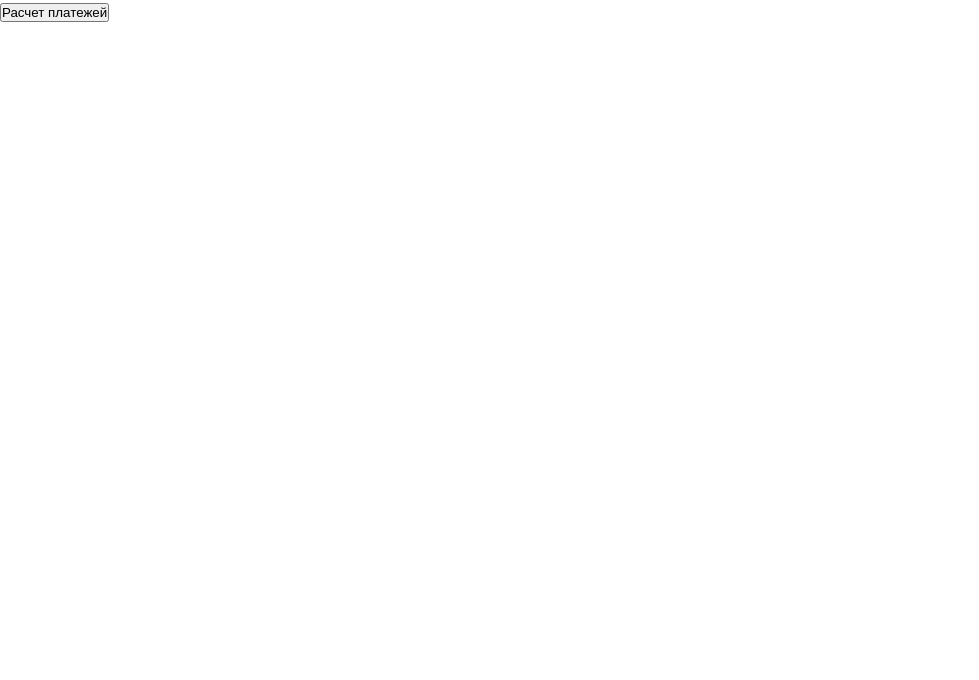
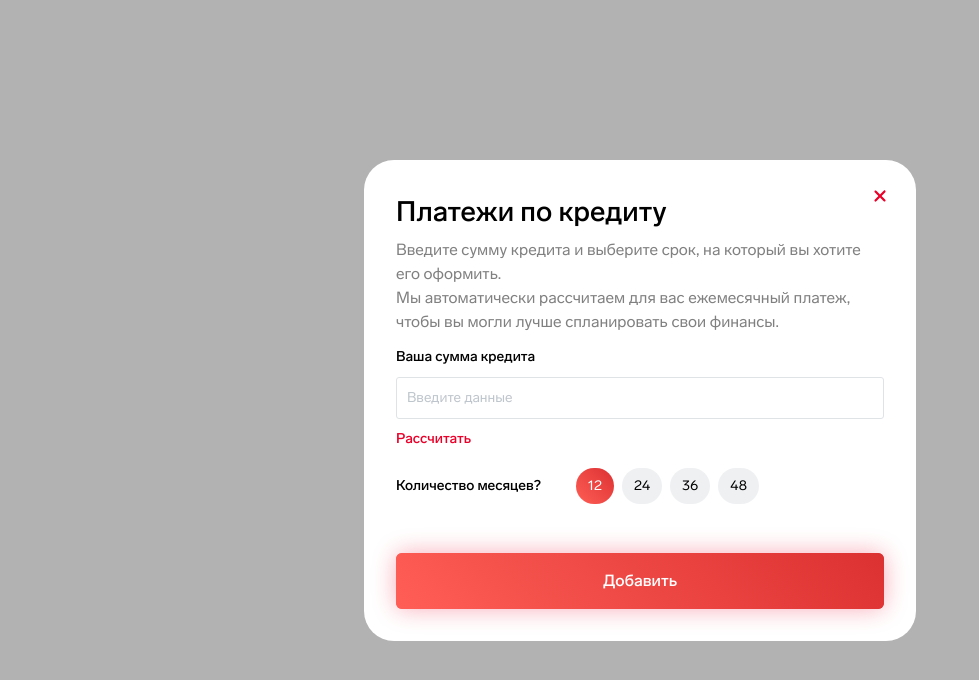
Before and after one commit to olegus199/utk_task, a React (Vite) app: page / in a window 1280 px wide. Shown: the top 680 px of the page, without its empty margins (0-979 px from the left). Built offline with nearby package versions, Linux system fonts and the light colour scheme.

Commit message:
feat: update PaymentCalculations, add CalculationPopup

```diff
--- /dev/null
+++ b/src/features/payment-calculations/CalculationPopup.module.scss
@@ -0,0 +1,181 @@
+@use "../../variables" as *;
+@use "../../mixins" as *;
+
+.popup_container {
+  @include flex_center();
+
+  position: fixed;
+  top: 0;
+  left: 0;
+  width: 100%;
+  height: 100vh;
+  background-color: $gray_200;
+}
+
+.popup_content {
+  position: relative;
+  width: 100%;
+  max-width: 34.5rem;
+  padding: 2rem;
+  background-color: $white;
+  border-radius: 1.875rem;
+}
+
+.close_icon {
+  position: absolute;
+  top: 1.6875rem;
+  right: 1.6875rem;
+  width: 1.125rem;
+  height: 1.125rem;
+  color: $primary;
+  cursor: pointer;
+}
+
+.title {
+  font-size: 1.75rem;
+  font-family: "Lab Grotesque 500", sans-serif;
+  line-height: 2.5rem;
+}
+
+.help_info {
+  margin-top: .375rem;
+  color: $gray_100;
+}
+
+.form {
+  margin-top: .625rem;
+}
+
+.label {
+  font-family: "Lab Grotesque 500", sans-serif;
+  font-size: .875rem;
+}
+
+.input_container {
+  position: relative;
+  margin-top: .5rem;
+}
+
+.amount_input {
+  width: 100%;
+  padding: .5rem .625rem;
+  font-family: "Lab Grotesque 400", sans-serif;
+  font-size: .875rem;
+  color: $black;
+  border: 1px solid $blue_gray_200;
+  border-radius: .1875rem;
+  line-height: 1.5rem;
+  transition: border $standard_transition;
+
+  &::placeholder {
+    color: $blue_gray_100;
+  }
+
+  &:hover {
+    border: 1px solid $black;
+  }
+
+  &:focus {
+    outline: none;
+  }
+}
+
+.currency_label {
+  position: absolute;
+  top: 50%;
+  transform: translateY(-50%);
+}
+
+.submit_button {
+  @include reset_button_defaults();
+
+  margin-top: .5rem;
+  font-size: .875rem;
+  color: $primary;
+}
+
+.months_selector_container {
+  @include flex_align_center();
+
+  margin-top: 1.0625rem;
+
+  .label {
+    margin-right: 2.1875rem;
+  }
+}
+
+.options {
+  @include flex_align_center();
+}
+
+.option {
+  padding: .375rem .75rem;
+  font-size: .875rem;
+  border-radius: 3.125rem;
+  background-color: $blue_gray_300;
+  cursor: pointer;
+
+  &:not(:last-child) {
+    margin-right: .5rem;
+  }
+}
+
+.current_option {
+  background: $main_gradient;
+  color: $white;
+}
+
+.total_container {
+  margin-top: 1.125rem;
+
+  .options {
+    margin-top: .6875rem;
+  }
+}
+
+.payment_amount {
+  margin-top: 1.9375rem;
+  font-size: 1.5rem;
+}
+
+.add_button {
+  @include button();
+
+  position: relative;
+  width: 100%;
+  margin-top: 3.0625rem;
+  padding: 1rem;
+  font-family: "Lab Grotesque 500", sans-serif;
+  background: $main_gradient;
+  box-shadow: 0 0 1.5rem rgba($primary, .33);
+  overflow: hidden;
+
+  &::before,
+  &::after {
+    content: "";
+    position: absolute;
+    top: 0;
+    left: 0;
+    width: 100%;
+    height: 100%;
+    transition: opacity $standard-transition;
+  }
+
+  &::before {
+    background: $main_gradient;
+    opacity: 1;
+  }
+
+  &::after {
+    background: linear-gradient(45deg, $primary, $primary);
+    opacity: 0;
+  }
+
+  &:hover::before {
+    opacity: 0;
+  }
+
+  &:hover::after {
+    opacity: 1;
+  }
+}
--- /dev/null
+++ b/src/features/payment-calculations/CalculationPopup.tsx
@@ -0,0 +1,196 @@
+import styles from "./CalculationPopup.module.scss";
+import { FC, useActionState, useEffect, useRef, useState } from "react";
+import { FaXmark } from "react-icons/fa6";
+import * as React from "react";
+
+interface CalculationPopupProps {
+  handleClose: () => void;
+}
+
+function formatNumber(number: number): string {
+  return number.toLocaleString("en-US").replace(/,/g, " ");
+}
+
+const monthsAmount = [12, 24, 36, 48];
+const paymentPeriod = ["в год", "в месяц"];
+
+const CalculationPopup: FC<CalculationPopupProps> = ({ handleClose }) => {
+  const [inputAmount, setInputAmount] = useState("");
+  const [textWidth, setTextWidth] = useState(0);
+
+  const [creditAmount, setCreditAmount] = useState("");
+
+  const [currentMonthIdx, setCurrentMonthIdx] = useState(0);
+  const [currentPaymentPeriodIdx, setCurrentPaymentPeriodIdx] = useState(1);
+
+  const popupContentRef = useRef<HTMLDivElement>(null);
+  const inputRef = useRef<HTMLInputElement>(null);
+
+  const [submitState, formAction] = useActionState<undefined>(submitAction, undefined);
+
+  function handleInputChange(e: React.ChangeEvent<HTMLInputElement>): void {
+    // Reset credit amount
+    setCreditAmount("");
+
+    // Main logic
+    const { value } = e.target;
+    const formattedVal = formatNumber(Number(value.replace(/[^0-9]/g, "")));
+
+    setInputAmount(formattedVal);
+
+    // Setting "₽" left position
+    if (inputRef.current) {
+      const tempSpan = document.createElement("span");
+      tempSpan.style.visibility = "hidden";
+      tempSpan.style.font = window.getComputedStyle(inputRef.current).font;
+
+      tempSpan.textContent = formattedVal;
+      document.body.appendChild(tempSpan);
+
+      setTextWidth(tempSpan.offsetWidth);
+      document.body.removeChild(tempSpan);
+    }
+  }
+
+  function submitAction(): undefined {
+    setCreditAmount(inputAmount);
+  }
+
+  function calcPaymentAmount(): string {
+    const numericCredit = Number(creditAmount.replace(/[^0-9]/g, ""));
+
+    let val = numericCredit / monthsAmount[currentMonthIdx];
+
+    if (currentPaymentPeriodIdx === 0) {
+      val *= 12;
+    }
+
+    return formatNumber(val);
+  }
+
+  // Handle popup closure
+  useEffect(() => {
+    function handleClickOutside(e: MouseEvent) {
+      if (popupContentRef.current) {
+        if (!popupContentRef.current.contains(e.target as Node)) {
+          handleClose();
+        }
+      }
+    }
+
+    function handleEscClick(e: KeyboardEvent) {
+      if (e.key === "Escape") {
+        handleClose();
+      }
+    }
+
+    document.addEventListener("mousedown", handleClickOutside);
+    document.addEventListener("keydown", handleEscClick);
+
+    return () => {
+      document.removeEventListener("mousedown", handleClickOutside);
+      document.removeEventListener("keydown", handleEscClick);
+    };
+  }, []);
+
+  return (
+    <div className={styles.popup_container}>
+      <div
+        ref={popupContentRef}
+        className={styles.popup_content}
+      >
+        <FaXmark
+          className={styles.close_icon}
+          onClick={handleClose}
+        />
+        <p className={styles.title}>Платежи по кредиту</p>
+        <p className={styles.help_info}>
+          Введите сумму кредита и выберите срок, на который вы хотите
+          его оформить.
+          <br />
+          Мы автоматически рассчитаем для вас ежемесячный платеж,
+          чтобы вы могли лучше спланировать свои финансы.
+        </p>
+
+        <form className={styles.form}>
+          <label
+            htmlFor="amount"
+            className={styles.label}
+          >
+            Ваша сумма кредита
+          </label>
+          <div className={styles.input_container}>
+            <input
+              ref={inputRef}
+              type="text"
+              id="amount"
+              placeholder="Введите данные"
+              value={inputAmount}
+              onChange={handleInputChange}
+              className={styles.amount_input}
+            />
+            {inputAmount && (
+              <p
+                style={{ left: `${textWidth + 20}px` }}
+                className={styles.currency_label}
+              >₽
+              </p>
+            )}
+          </div>
+          <button
+            formAction={formAction}
+            className={styles.submit_button}
+          >
+            Рассчитать
+          </button>
+        </form>
+
+        <div className={styles.months_selector_container}>
+          <p className={styles.label}>Количество месяцев?</p>
+          <div className={styles.options}>
+            {monthsAmount.map((m, idx) => (
+              <div
+                key={idx}
+                onClick={() => setCurrentMonthIdx(idx)}
+                className={`${styles.option} ${idx === currentMonthIdx && styles.current_option}`}
+              >
+                {m}
+              </div>
+            ))}
+          </div>
+        </div>
+
+        {creditAmount && (
+          <div className={styles.total_container}>
+            <p className={styles.label}>
+              Итого ваш платеж по кредиту:
+            </p>
+            <div className={styles.options}>
+              {paymentPeriod.map((p, idx) => (
+                <div
+                  key={idx}
+                  onClick={() => setCurrentPaymentPeriodIdx(idx)}
+                  className={`${styles.option} ${idx === currentPaymentPeriodIdx && styles.current_option}`}
+                >
+                  {p}
+                </div>
+              ))}
+            </div>
+            <p className={styles.payment_amount}>{calcPaymentAmount()} рублей</p>
+          </div>
+        )}
+
+        <button
+          className={styles.add_button}
+          onClick={handleClose}
+        >
+          <p style={{ position: "relative", zIndex: 2 }}>
+            Добавить
+          </p>
+        </button>
+      </div>
+    </div>
+  );
+};
+
+export default CalculationPopup;
--- a/src/features/payment-calculations/PaymentCalculations.module.scss
+++ b/src/features/payment-calculations/PaymentCalculations.module.scss
@@ -1 +1,23 @@
 @use "../../variables" as *;
+@use "../../mixins" as *;
+
+.main_section {
+  @include flex_center();
+
+  background: $main_gradient;
+  height: 100vh;
+  padding: 1rem;
+}
+
+.calc_button {
+  @include button();
+  padding: 1rem 2rem;
+  border: 1px solid $white;
+  filter: drop-shadow(0 0 2.75rem $supporting_light_blue);
+
+  &:hover {
+    background-color: $white;
+    color: $black;
+    filter: drop-shadow(0 0 2.75rem rgba($supporting_light_blue, .25));
+  }
+}
--- a/src/features/payment-calculations/PaymentCalculations.tsx
+++ b/src/features/payment-calculations/PaymentCalculations.tsx
@@ -1,12 +1,23 @@
 import styles from "./PaymentCalculations.module.scss";
-import { FC } from "react";
+import { FC, useState } from "react";
+import CalculationPopup from "./CalculationPopup.tsx";
 
 const PaymentCalculations: FC = () => {
+  const [popupVisible, setPopupVisible] = useState(true);
+
+  function handlePopupClose(): void {
+    setPopupVisible(false);
+  }
+
   return (
     <main className={styles.main_section}>
-      <div className={styles.content}>
-        <button className={styles.calc_button}>Расчет платежей</button>
-      </div>
+      <button
+        onClick={() => setPopupVisible(true)}
+        className={styles.calc_button}
+      >
+        Расчет платежей
+      </button>
+      {popupVisible && <CalculationPopup handleClose={handlePopupClose} />}
     </main>
   );
 };
```
